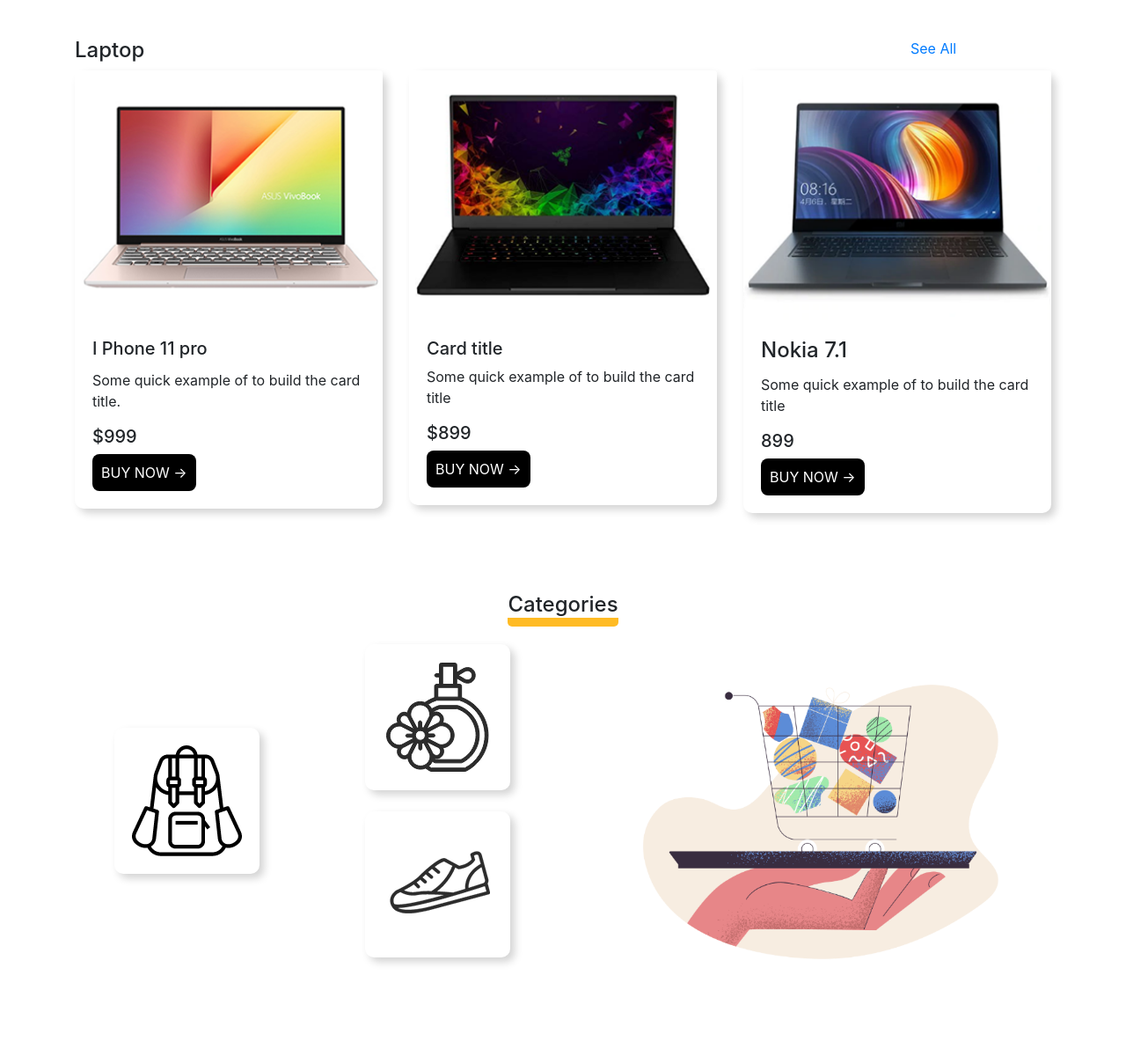
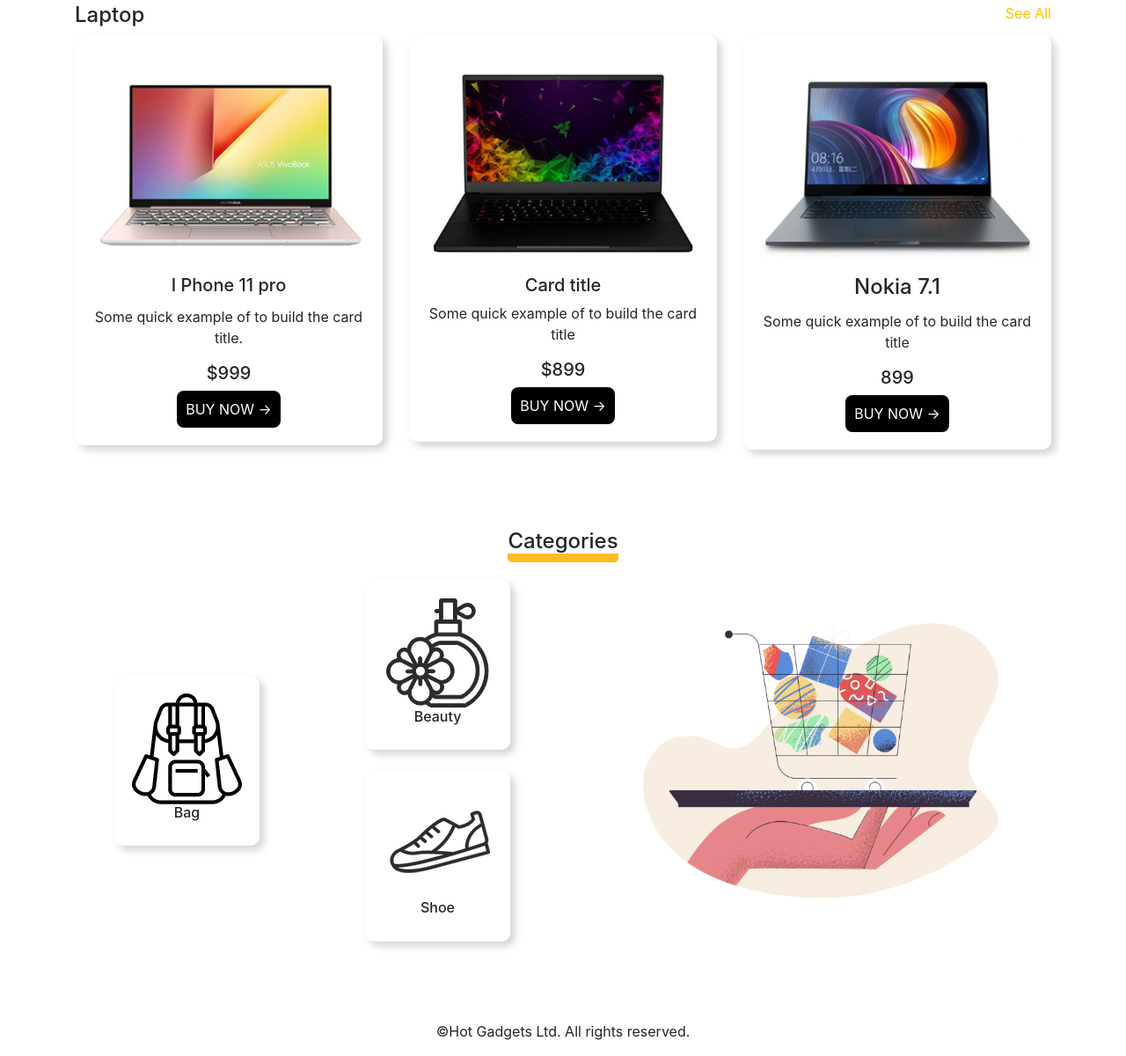
Before and after one commit to sabbir-320/Hot-Gadgets, a plain HTML site: page index.html in a window 1280 px wide. Shown: the part 1427-2627 px from the top of the page at 88% size. Before the commit the page ends 2563 px from the top, so only its background shows below. Drawn offline with nearby package versions, Linux system fonts and the light colour scheme.

Commit message:
project end

```diff
--- a/index.html
+++ b/index.html
@@ -13,7 +13,7 @@
 <body>
     <!-- Navbar Section -->
     <nav class="container">
-        <nav class="navbar navbar-expand-lg navbar-light bg-light">
+        <nav class="navbar navbar-expand-lg navbar-light">
             <a class="navbar-brand" href="#Navbar">
                 <img src="logo.png" alt="">
             </a>
@@ -99,15 +99,15 @@
                 <h4>Smartphone</h4>
             </div>
             <div class="col-2">
-                <a href="#">See All</a>
+                <a href="#" class="see-all-item">See All</a>
             </div>
         </div>
         <div class="card-group">
             <div class="row">
                 <div class="col-md-4">
                     <div class="card card-item">
+                        <div class="card-body text-center">
                             <img src="phone/phone-1.png" class="card-img-top" alt="...">
-                        <div class="card-body">
                             <h5 class="card-title">I Phone 11 pro</h5>
                             <p class="card-text">Some quick example of to build the card title.</p>
                             <h5>$999</h5>
@@ -117,8 +117,8 @@
                 </div>
                 <div class="col-md-4">
                     <div class="card card-item">
+                        <div class="card-body text-center">
                             <img src="phone/phone-2.png" class="card-img-top" alt="...">
-                        <div class="card-body">
                             <h5 class="Samsung Galaxy Note 10+">Card title</h5>
                             <p class="card-text">Some quick example of to build the card title</p>
                             <h5>$899</h5>
@@ -128,8 +128,8 @@
                 </div>
                 <div class="col-md-4">
                     <div class="card card-item">
+                        <div class="card-body text-center">
                             <img src="phone/phone-3.png" class="card-img-top" alt="...">
-                        <div class="card-body">
                             <h4 class="card-title">Nokia 7.1</h4>
                             <p class="card-text">Some quick example of to build the card title</p>
                             <h5>899</h5>
@@ -148,15 +148,16 @@
                 <h4>Laptop</h4>
             </div>
             <div class="col-2">
-                <a href="#">See All</a>
+                <a href="#" class="see-all-item">See All</a>
             </div>
         </div>
         <div class="card-group">
             <div class="row">
                 <div class="col-md-4">
                     <div class="card card-item">
+                        <div class="card-body">
                             <img src="laptop/product-1.png" class="card-img-top" alt="...">
-                        <div class="card-body">
+                            <div class="text-center">
                                 <h5 class="card-title">I Phone 11 pro</h5>
                                 <p class="card-text">Some quick example of to build the card title.</p>
                                 <h5>$999</h5>
@@ -164,10 +165,12 @@
                             </div>
                         </div>
                     </div>
+                </div>
                 <div class="col-md-4">
                     <div class="card card-item">
+                        <div class="card-body">
                             <img src="laptop/product-2.png" class="card-img-top" alt="...">
-                        <div class="card-body">
+                            <div class="text-center">
                                 <h5 class="Samsung Galaxy Note 10+">Card title</h5>
                                 <p class="card-text">Some quick example of to build the card title</p>
                                 <h5>$899</h5>
@@ -175,14 +178,17 @@
                             </div>
                         </div>
                     </div>
+                </div>
                 <div class="col-md-4">
                     <div class="card card-item">
+                        <div class="card-body">
                             <img src="laptop/product-3.png" class="card-img-top" alt="...">
-                        <div class="card-body">
+                            <div class="text-center">
                                 <h4 class="card-title">Nokia 7.1</h4>
                                 <p class="card-text">Some quick example of to build the card title</p>
                                 <h5>899</h5>
                                 <button class="buy-now-button">BUY NOW →</button>
+                            </div>
                         </div>
                     </div>
                 </div>
@@ -201,19 +207,28 @@
             <div class="col-md-6">
                 <div class="row">
                     <div class="col-md-6 d-flex align-items-center justify-content-center">
-                        <div class="card card-item category-item">
-                            <img src="Categories/bag.png" class="card-img-top" alt="...">
+                        <div class="card card-item">
+                            <div class="card-body">
+                                <img src="Categories/bag.png" class="card-img-top d-block w-100">
+                                <h6 class="text-center">Bag</h6>
+                            </div>
                         </div>
                     </div>
                     <div class="col-md-6">
                         <div class="d-flex justify-content-center mb-4">
-                            <div class="card card-item category-item">
-                                <img src="Categories/perfume.png" alt="">
+                            <div class="card card-item">
+                                <div class="card-body">
+                                    <img src="Categories/perfume.png" class="d-block w-100" alt="">
+                                    <h6 class="text-center">Beauty</h6>
+                                </div>
                             </div>
                         </div>
                         <div class="d-flex justify-content-center">
-                            <div class="card card-item category-item">
-                                <img src="Categories/shoe.png" alt="">
+                            <div class="card card-item">
+                                <div class="card-body">
+                                    <img src="Categories/shoe.png" class="d-block w-100" alt="">
+                                    <h6 class="text-center">Shoe</h6>
+                                </div>
                             </div>
                         </div>
                     </div>
@@ -224,8 +239,7 @@
             </div>
         </div>
     </section>
-
-
+    <!-- js bootstrap -->
  <script src="https://code.jquery.com/jquery-3.5.1.slim.min.js"
         integrity="sha384-DfXdz2htPH0lsSSs5nCTpuj/zy4C+OGpamoFVy38MVBnE+IbbVYUew+OrCXaRkfj"
         crossorigin="anonymous"></script>
@@ -236,5 +250,9 @@
         integrity="sha384-OgVRvuATP1z7JjHLkuOU7Xw704+h835Lr+6QL9UvYjZE3Ipu6Tp75j7Bh/kR0JKI"
         crossorigin="anonymous"></script>
 </body>
+<!-- footer section -->
+<footer class="text-center">
+    <p> ©Hot Gadgets Ltd. All rights reserved. </p>
+</footer>
 
 </html>
--- a/style.css
+++ b/style.css
@@ -1,5 +1,5 @@
 /* all section */
-.smartphone-section, .laptop-section, .categories-section{
+.smartphone-section, .laptop-section, .categories-section, footer{
     margin-top: 90px;
 }
 /* Carousel section */
@@ -12,7 +12,7 @@
   cursor: pointer;
 }
 /* Smartphone Section */
-.smartphone-section a {
+.see-all-item {
   float: right;
   text-decoration: none;
   color: #ffc107 !important;
@@ -29,11 +29,6 @@
     border-radius: 5px;
     margin-bottom: 20px;
 }
-.card-item {
-    border: none;
-    box-shadow: 5px 5px 10px lightgrey;
-    border-radius: 10px;
-}
 .category-item {
     padding: 20px 20px;
 }
```
Lines whose indentation alone changed are shown as unchanged.
